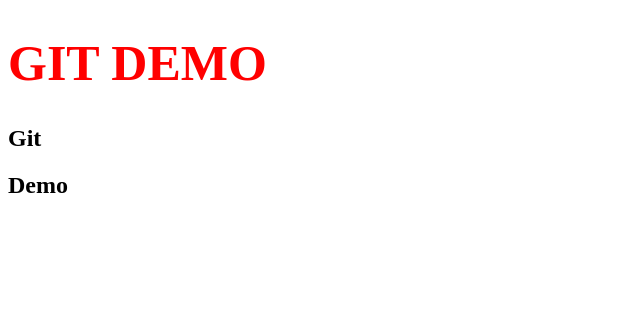
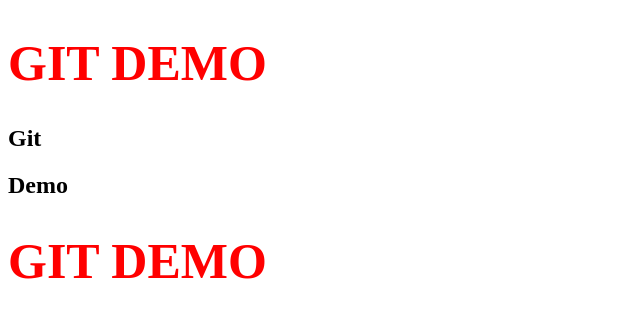
Before and after one commit to pragadeesh-vrdella/demogit, a plain HTML site: page index.html in a window 1280 px wide. Shown: the whole page, without its empty margins (0-640 px from the left). Drawn offline with Linux system fonts and the light colour scheme.

Commit message:
Update index.html

```diff
--- a/index.html
+++ b/index.html
@@ -13,6 +13,7 @@
     <h1>GIT DEMO</h1>
     <h2>Git</h2>
     <h2>Demo</h2>
+    <h1>GIT DEMO</h1>
 </body>
 
 </html>
```
